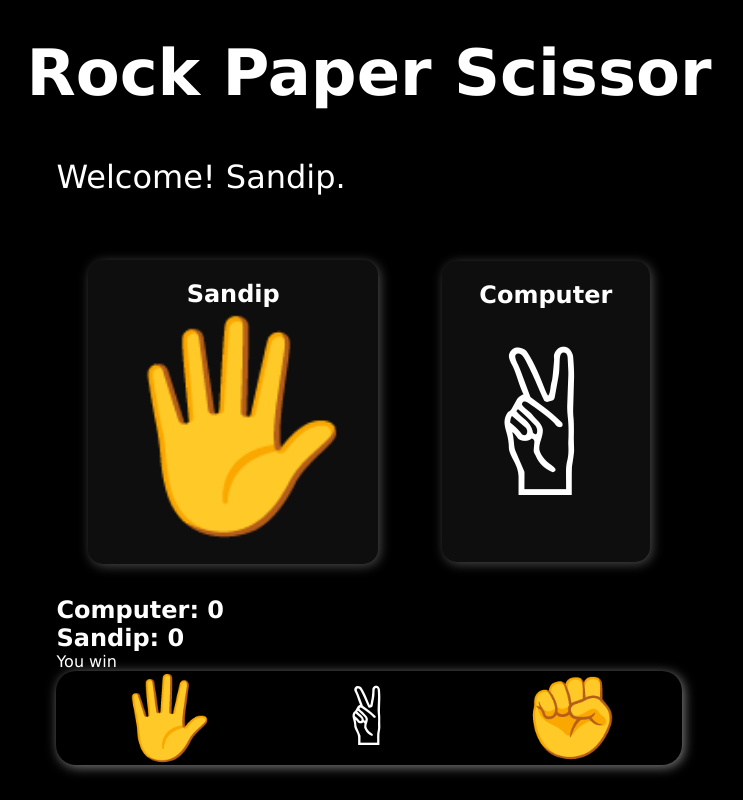
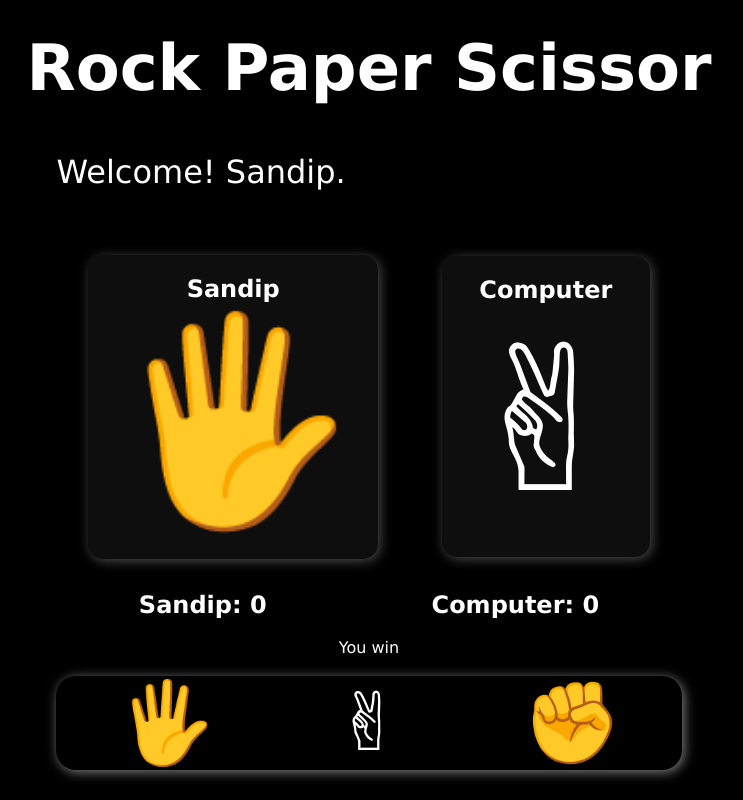
Before and after one commit to Sand33pshah/RockPaperScissor, a plain HTML site: page index.html in a window 1280 px wide. Shown: the whole page, without its empty margins (271-1014 px from the left). Drawn offline with Linux system fonts and the light colour scheme.

Commit message:
added some styling

```diff
--- a/index.html
+++ b/index.html
@@ -12,7 +12,7 @@
     <H1>Rock Paper Scissor</H1>
     <div class="welcome">
         <input type="text" placeholder="Enter your name: ">
-        <button >Start Game</button>
+        <button>Start Game</button>
     </div>
     <div class="game">
         <p class="greet">Welcome! <span id="userName">Sandip</span>.</p>
@@ -27,10 +27,14 @@
             </div>
         </div>
         <div class="counters">
-            <h2>Computer: <span>0</span></h2>
-            <h2>Sandip: <span>0</span></h2>
+            <div>
+                <h2>Sandip: <span>0</span></h2>
+                <h2>Computer: <span>0</span></h2>
+            </div>
+            <br>
             <span>You win</span>
         </div>
+        <br>
         <div class="userInputButtons">
             <p id="paper" class="InputEmoji" onclick="gamePlay(this)">&#x1F590</p>
             <p id="scissor" class="InputEmoji" onclick="gamePlay(this)">&#x270C</p>
--- a/script.js
+++ b/script.js
@@ -1,11 +1,21 @@
 function gamePlay(element){
     let currUserChoice = element.innerHTML;
+    console.log(currUserChoice);
+
+    // Generate a random choice for the computer
+    const choices = ['&#x1F590', '&#x270C', '&#x270A'];
+    const computerChoice = choices[Math.floor(Math.random() * choices.length)];
+
+    console.log(computerChoice);
+
+    if(currUserChoice === computerChoice){
+        console.log('Its a tie');
+    }
 
     document.getElementById('emojiUser').innerHTML = currUserChoice;
+    document.getElementById('emojiComputer').innerHTML = computerChoice;
 
-    // Generate a random choice for the computer
-    const choices = ['&#x1F590', '&#x270C', '&#x270A']; const computerChoice = choices[Math.floor(Math.random() * choices.length)];
-    // Update the emojiComputer paragraph with the computer's choice
-    document.getElementById('emojiComputer').innerHTML = computerChoice;
+
+
     // You can add more logic here to determine the winner and update the score
 }
--- a/style.css
+++ b/style.css
@@ -83,7 +83,19 @@ body h1{
     font-size: 200px;
 }
 
+.counters{
+    display: flex;
+    flex-direction: column;
+    align-items: center;
+    justify-content: center;
+}
 
+.counters div{
+    width: 100%;
+    display: inline-flex;
+    align-items: center;
+    justify-content: space-around;
+}
 
 
 
```
